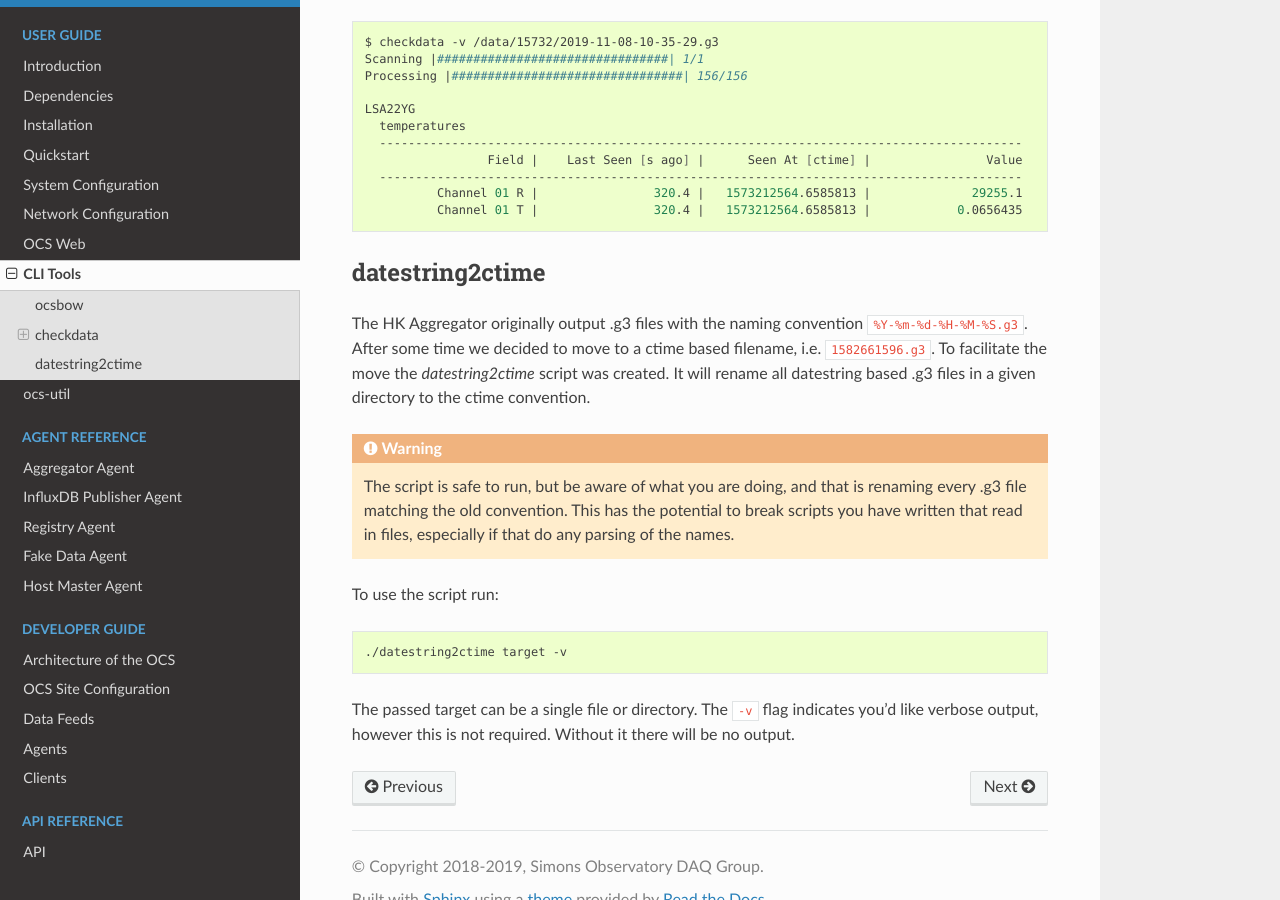
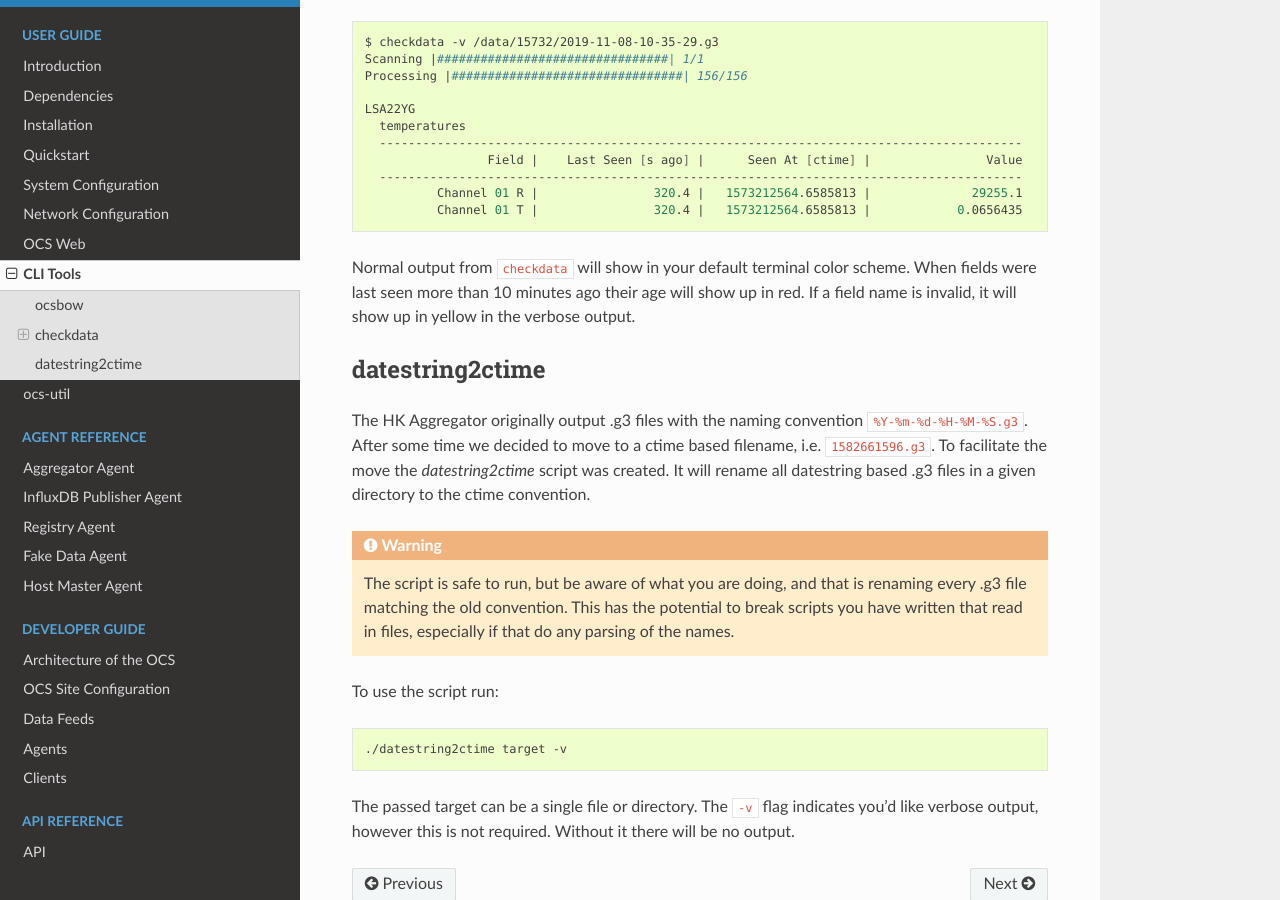
Before and after one commit to simonsobs/ocs, a Sphinx documentation site: the page built from docs/user/cli_tools.rst, in a window 1280 px wide and 900 px high, scrolled down 1867 px. Built offline with Sphinx 7.4.7 and the Read the Docs theme 2.0.0, drawn with Linux system fonts in a browser that asks for light colours.

Commit message:
Add some documentation on different color outputs

```diff
--- a/docs/user/cli_tools.rst
+++ b/docs/user/cli_tools.rst
@@ -97,6 +97,11 @@ field within that feed. For more verbose output, throw the ``-v`` flag::
               Channel 01 R |                320.4 |   1573212564.6585813 |              29255.1
               Channel 01 T |                320.4 |   1573212564.6585813 |            0.0656435
 
+Normal output from ``checkdata`` will show in your default terminal color
+scheme. When fields were last seen more than 10 minutes ago their age will show
+up in red. If a field name is invalid, it will show up in yellow in the verbose
+output.
+
 datestring2ctime
 ================
 The HK Aggregator originally output .g3 files with the naming convention
```
